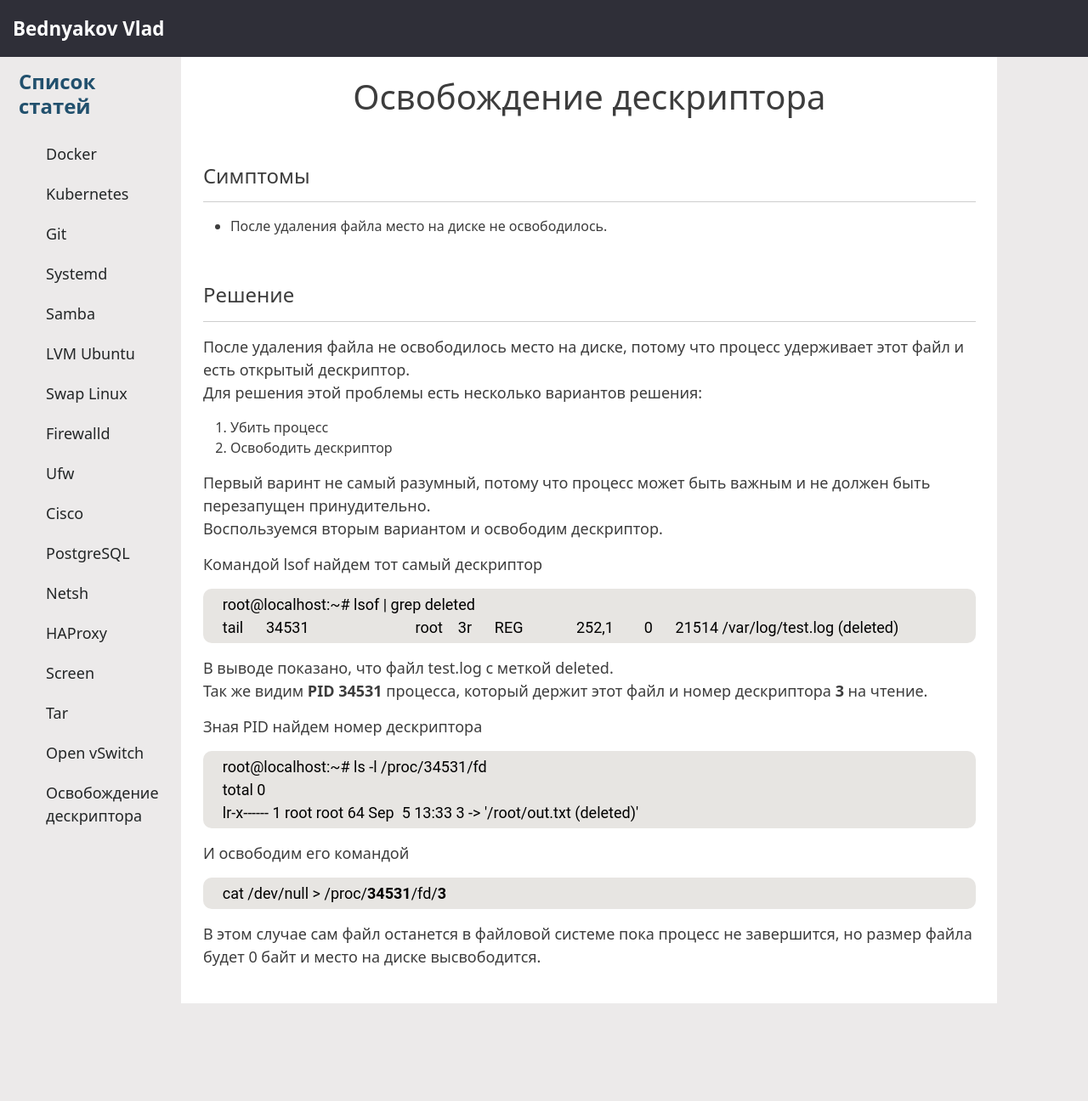
After one commit to vladfire98/django, a Django app: template homepage/templates/homepage/release_handler.html in a window 1280 px wide. The commit adds this page. Shown: the whole page at 85% size. Run offline with Django 3.2, Linux system fonts and the light colour scheme; the template is opened without the code that fills it, so the values that code supplies are empty.

Commit message:
added man release handled

```diff
--- a/homepage/templates/homepage/base.html
+++ b/homepage/templates/homepage/base.html
@@ -36,7 +36,7 @@
 					<a href="{% url 'screen' %}"> <li>Screen </li> </a>
 					<a href="{% url 'tar' %}"> <li>Tar </li> </a>
 					<a href="{% url 'ovswitch' %}"> <li>Open vSwitch </li> </a>
-
+					<a href="{% url 'release_handler' %}"> <li>Освобождение дескриптора </li> </a>
 				</ul>
 			</div>
 
--- /dev/null
+++ b/homepage/templates/homepage/release_handler.html
@@ -0,0 +1,42 @@
+{% extends 'homepage/base.html' %}
+{% block content %}
+<h1>Освобождение дескриптора</h1>
+
+<h4>Симптомы<hr></h4>
+<ul>
+    <li>После удаления файла место на диске не освободилось.</li>
+</ul>
+
+<h4>Решение<hr></h4>
+<p>После удаления файла не освободилось место на диске, потому что процесс удерживает этот файл и есть открытый дескриптор.<br>
+Для решения этой проблемы есть несколько вариантов решения:</p>
+<ol>
+    <li>Убить процесс</li>
+    <li>Освободить дескриптор</li>
+</ol>
+
+<p>Первый варинт не самый разумный, потому что процесс может быть важным и не должен быть перезапущен принудительно.<br>
+Воспользуемся вторым вариантом и освободим дескриптор.</p>
+
+<p>Командой lsof найдем тот самый дескриптор</p>
+<pre>
+    root@localhost:~# lsof | grep deleted
+    tail      34531                            root    3r      REG              252,1        0      21514 /var/log/test.log (deleted)
+</pre>
+<p>В выводе показано, что файл test.log с меткой deleted. <br>
+Так же видим <b>PID 34531</b> процесса, который держит этот файл и номер дескриптора <b>3</b> на чтение.</p>
+
+<p>Зная PID найдем номер дескриптора</p>
+<pre>
+    root@localhost:~# ls -l /proc/34531/fd
+    total 0
+    lr-x------ 1 root root 64 Sep  5 13:33 3 -> '/root/out.txt (deleted)'
+</pre>
+
+<p>И освободим его командой</p>
+<pre>
+    cat /dev/null > /proc/<b>34531</b>/fd/<b>3</b>
+</pre>
+<p>В этом случае сам файл останется в файловой системе пока процесс не завершится, но размер файла будет 0 байт и место на диске высвободится.</p>
+
+{% endblock %}
--- a/homepage/urls.py
+++ b/homepage/urls.py
@@ -21,4 +21,5 @@ urlpatterns = [
     path('tar/', tar, name='tar'),
     path('k8s/', k8s, name='k8s'),
     path('ovswitch/', ovswitch, name='ovswitch'),
+    path('release_handler/', release_handler, name='release_handler'),
 ]
```
Also changed, not shown: homepage/views.py (+5 -3 lines).
